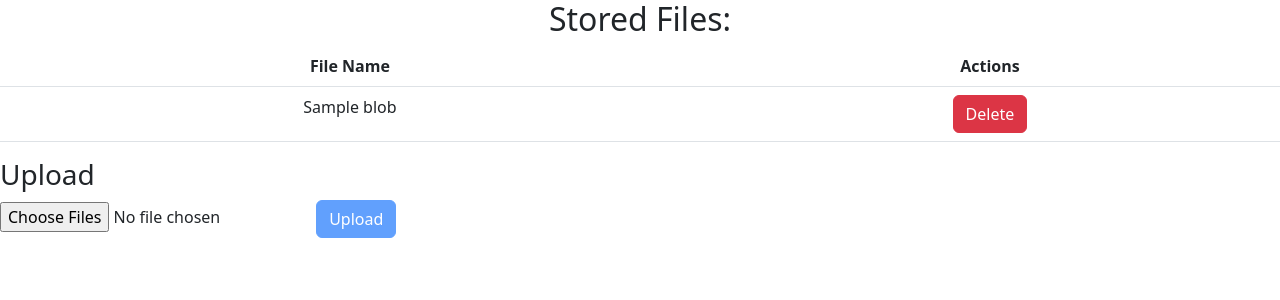
After one commit to wzyndul/cloud_computing_systems, a Django app: template cloud_django_project/templates/storage.html in a window 1280 px wide. The commit adds this page. Shown: the top 300 px of the page. Run offline with Django 4.2, Linux system fonts and the light colour scheme; the template is opened without the code that fills it: most values are stand-ins (such as "Sample title", 1, 10 or a date in 2020).

Commit message:
added listing files

```diff
--- a/cloud_django_project/cloudapp/urls.py
+++ b/cloud_django_project/cloudapp/urls.py
@@ -21,7 +21,7 @@ urlpatterns = [
     path('', views.index_page, name='index_page'),
     path('register/', views.register_user, name='register_user'),
     path('login/', views.login_user, name='login_user'),
-    path('upload/', views.upload_file, name='upload_file'),
+    path('storage/', views.storage, name='storage'),
     path('logout/', views.logout_user, name='logout_user'),
     path('success/', views.success_page, name='success_page'),
 ]
--- a/cloud_django_project/templates/index.html
+++ b/cloud_django_project/templates/index.html
@@ -6,7 +6,7 @@
         <h2 class="text-center">Welcome, {{ request.user.username | title }}!</h2>
         <div class="text-center">
             <a class="btn btn-primary" href="{% url 'logout_user' %}">Logout</a>
-            <a class="btn btn-outline-primary" href="{% url 'upload_file' %}">add file</a>
+            <a class="btn btn-outline-primary" href="{% url 'storage' %}">My storage</a>
         </div>
     {% else %}
         <h2 class="text-center">Welcome!</h2>
--- /dev/null
+++ b/cloud_django_project/templates/storage.html
@@ -0,0 +1,53 @@
+{% extends "base.html" %}
+
+{% block content %}
+    <div class="text-center">
+    <h2>Stored Files:</h2>
+    {% if blobs %}
+        <table class="table">
+            <thead>
+                <tr>
+                    <th scope="col">File Name</th>
+                    <th scope="col">Actions</th>
+                </tr>
+            </thead>
+            <tbody>
+                {% for blob in blobs %}
+                    <tr>
+                        <td>{{ blob.name }}</td>
+                        <td>
+                            <form method="POST" action="{% url 'storage' %}" class="delete-form">
+                                {% csrf_token %}
+                                <input type="hidden" name="_method" value="DELETE">
+                                <input type="hidden" name="blob_name" value="{{ blob.name }}">
+                                <button type="button" class="btn btn-danger" onclick="deleteBlob(this)">Delete</button>
+                            </form>
+                        </td>
+                    </tr>
+                {% endfor %}
+            </tbody>
+        </table>
+    {% else %}
+        <p>No files available.</p>
+    {% endif %}
+    </div>
+
+    <h3>Upload</h3>
+    <form method="POST" enctype="multipart/form-data" action="{% url 'storage' %}">
+        {% csrf_token %}
+        <input type="file" name="to_send" id="fileInput" multiple>
+        <button id="uploadButton" type="submit" disabled class="btn btn-primary">Upload</button>
+    </form>
+
+    <script>
+        document.getElementById('fileInput').addEventListener('change', function () {
+            var uploadButton = document.getElementById('uploadButton');
+            uploadButton.disabled = this.files.length === 0;
+        });
+
+        function deleteBlob(button) {
+            var form = button.closest('.delete-form');
+            form.submit();
+        }
+    </script>
+{% endblock %}
```
Also changed, not shown: cloud_django_project/cloudapp/blob_handler.py (+9 -1 lines), cloud_django_project/cloudapp/views.py (+8 -4 lines), cloud_django_project/templates/upload.html (deleted, +0 -11 lines).
